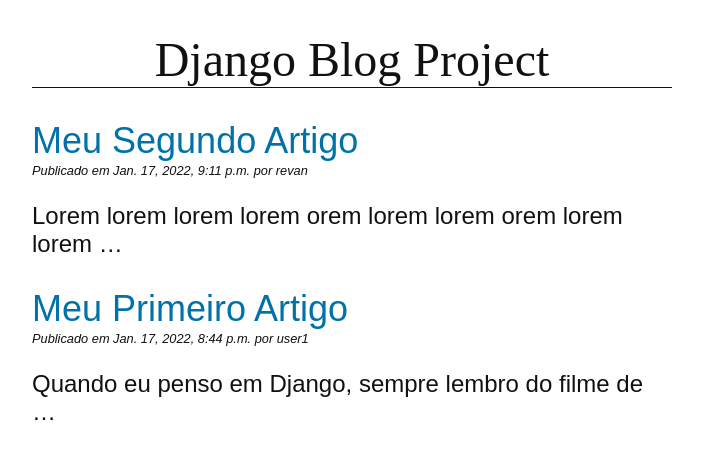
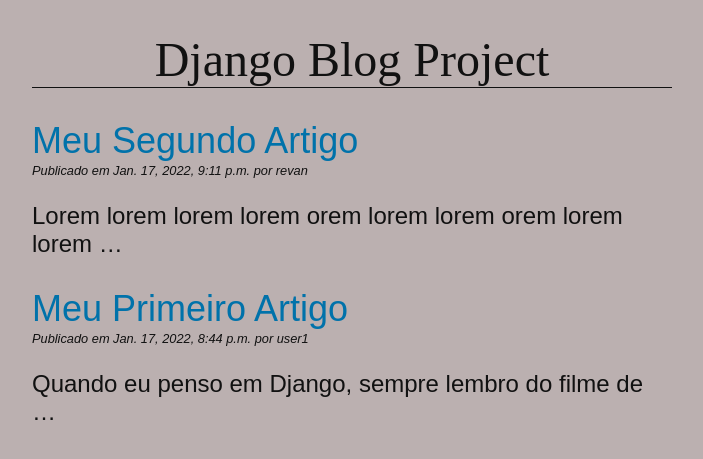
Before and after one commit to derikson-dev/django-blog, a Django app: page /blog/ in a window 1280 px wide. Shown: the top 459 px of the page, without its empty margins (288-991 px from the left). Run offline with Django 4.2, Linux system fonts and the light colour scheme; data comes from the database, SQL or seed files in the repository.

Commit message:
Change css of background.

```diff
--- a/blog/static/css/blog.css
+++ b/blog/static/css/blog.css
@@ -3,6 +3,7 @@
     font-family: sans-serif;
     font-size: 1.5rem;
     color: #111111;
+    background-color: rgb(187, 176, 176);
     /* background-image: url("../images/cat.png");
     background-repeat: no-repeat;
     background-position: center;
```
